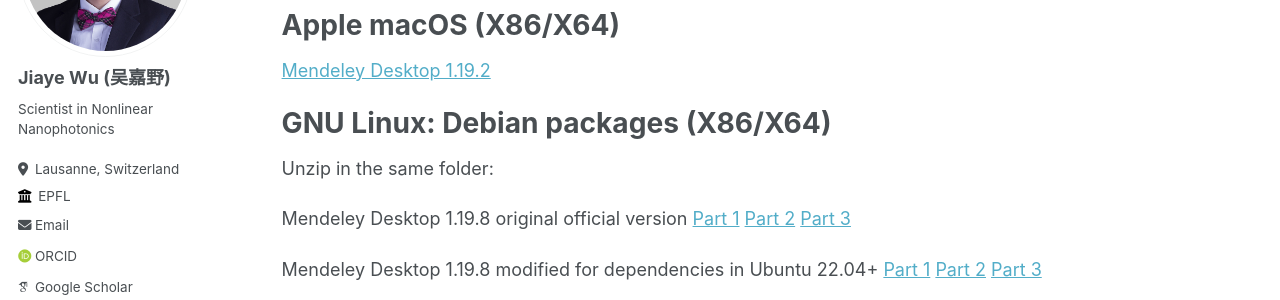
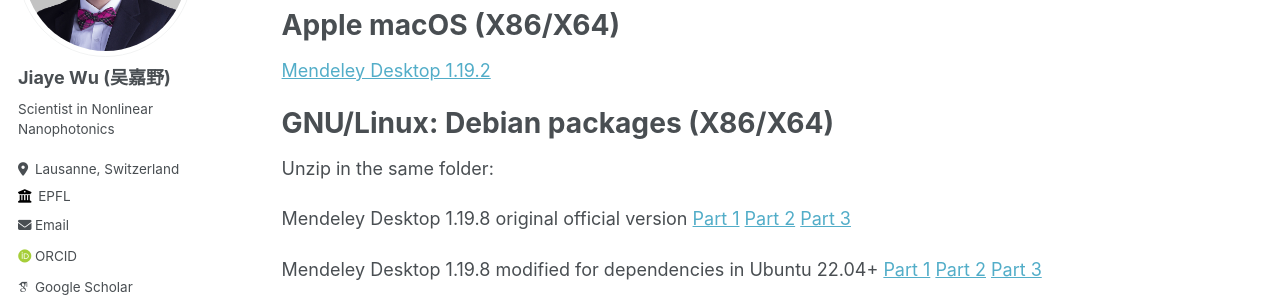
Before and after one commit to jiaye-wu/academicpages-version, a Jekyll site: the page built from _posts/2023-02-08-blog-post.md, in a window 1280 px wide and 900 px high, scrolled down 515 px. Shown: the part 154-454 px from the top of the window. Built offline with Jekyll 4.4.1, drawn with Linux system fonts in a browser that asks for light colours; some web fonts are replaced.

```diff
--- a/_posts/2023-02-08-blog-post.md
+++ b/_posts/2023-02-08-blog-post.md
@@ -24,7 +24,7 @@ Apple macOS (X86/X64)
 
 [Mendeley Desktop 1.19.2](https://jiaye-wu.github.io/files/Mendeley-Desktop-1.19.2-OSX-Universal.dmg)
 
-GNU Linux: Debian packages (X86/X64)
+GNU/Linux: Debian packages (X86/X64)
 ======
 
 Unzip in the same folder:
```
